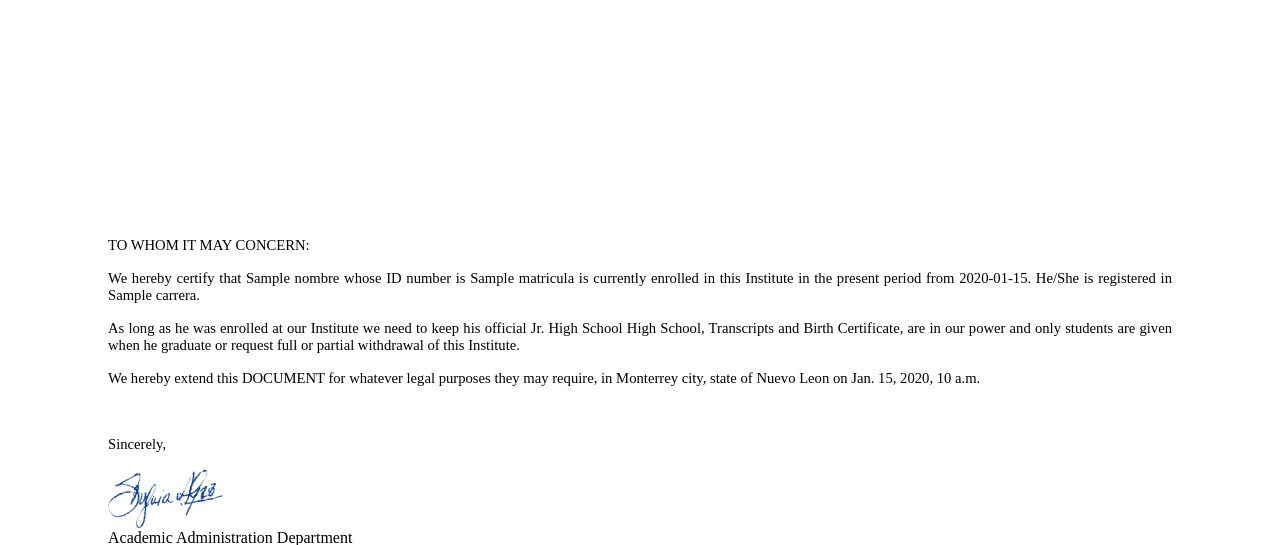
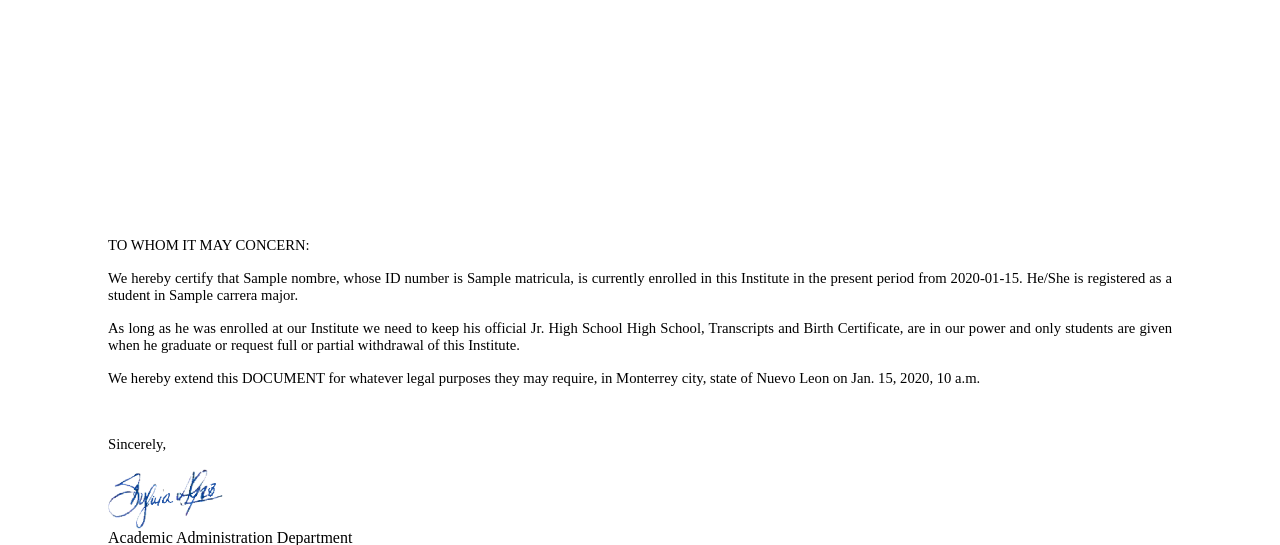
Before and after one commit to ProyectoIntegrador2018/STTA, a Django app: template back-end/STTEAPI/templates/documentosInstitutoIngles.html in a window 1280 px wide. Shown: the top 545 px of the page. Run offline with Django 3.2, Linux system fonts and the light colour scheme; the template is opened without the code that fills it: most values are stand-ins (such as "Sample title", 1, 10 or a date in 2020).

Commit message:
Arreglo ortografia carta en ingles

```diff
--- a/back-end/STTEAPI/templates/Estudios.html
+++ b/back-end/STTEAPI/templates/Estudios.html
@@ -21,7 +21,9 @@
                 <span style="font-size: 11.0pt;">{{nombre_materias_inscritas}}
             </p>
             <p style="text-align: justify;">
+
                 <span style="font-size: 11.0pt;">El periodo de vacaciones será del {{periodo_de_vacaciones}}. Este Instituto funciona bajo el régimen legal de Escuela Libre Universitaria por decreto presidencial del 14 de julio de 1952, publicado en el Diario Oficial de la Federación el 12 de septiembre de 1952. Este decreto hace válidos en todo el países los estudios que imparte el Instituto Tecnológico y de Estudios Superiores de Monterrey.</span>
+
             </p>
             <p style="margin: 0cm; margin-bottom: .0001pt; text-align: justify;">
                 <span style="font-size: 11.0pt;">El Acuerdo No. 3438, expedido por el Secretario de Educación Pública el 28 de febrero de 1974 y publicado en el Diario Oficial de la Federación el 5 de marzo del mismo año, amplía el anterior decreto en el sentido de validar los estudios que el Instituto Tecnológico y de Estudios Superiores de Monterrey imparta a través de sus Campus Foráneos en cualquier ciudad de la República Mexicana. Asimismo, les informamos que nuestra Institución tiene el siguiente registro del TEC ante la SEP, el cual es DEC-520912, la clave ante la Dirección General de Profesiones es 190002.</span>
--- a/back-end/STTEAPI/templates/documentosInstitutoIngles.html
+++ b/back-end/STTEAPI/templates/documentosInstitutoIngles.html
@@ -17,7 +17,7 @@
 
         <!-- Cuerpo -->
         <p style="text-align: justify;">
-            <span style="font-size: 11.0pt;">We hereby certify that {{nombre}} whose ID number is {{matricula}} is currently enrolled in this Institute in the present period from {{fechas_de_periodo}}. He/She is registered in {{carrera}}.
+            <span style="font-size: 11.0pt;">We hereby certify that {{nombre}}, whose ID number is {{matricula}}, is currently enrolled in this Institute in the present period from {{fechas_de_periodo}}. He/She is registered as a student in {{carrera}} major.
         </p>
         <p style="text-align: justify;">
             <span style="font-size: 11.0pt;">As long as he was enrolled at our Institute we need to keep his official Jr. High School High School, Transcripts and Birth Certificate, are in our power and only students are given when he graduate or request full or partial withdrawal of this Institute.</span>
```
Also changed, not shown: back-end/STTEAPI/controllers/carta_alumno.py (line endings or trailing spaces).
